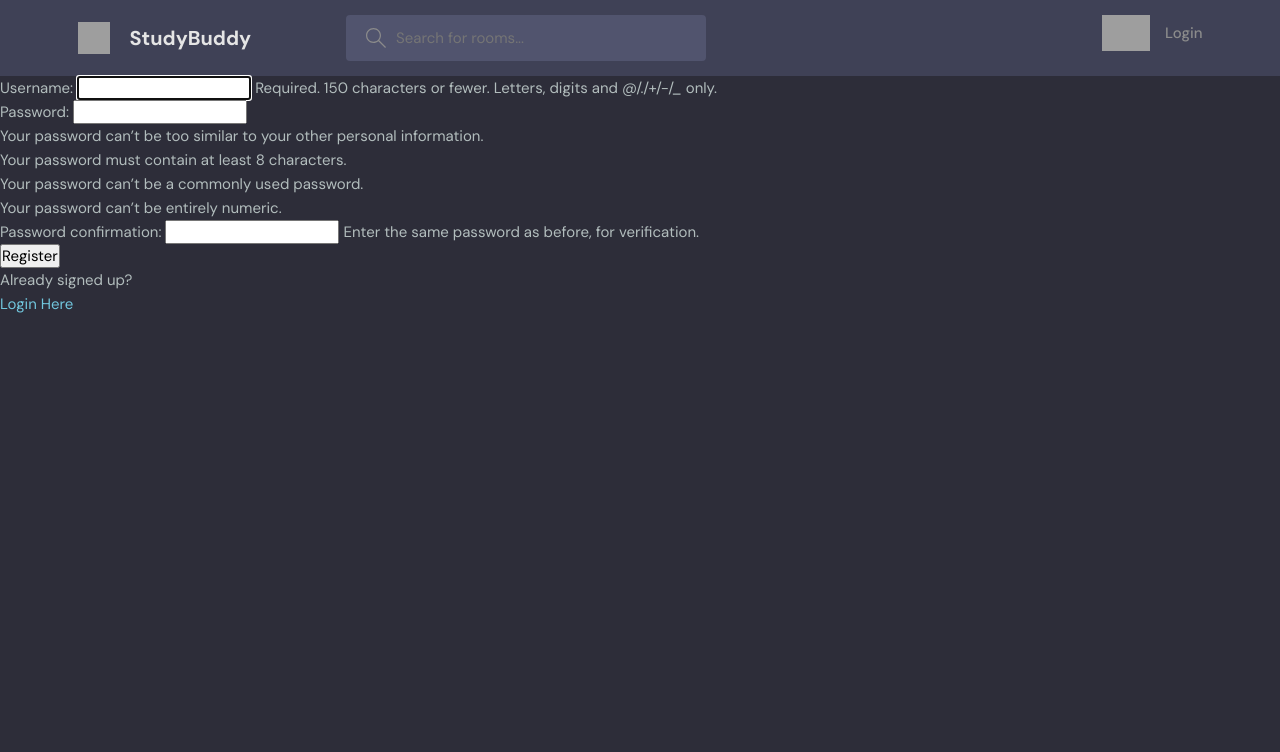
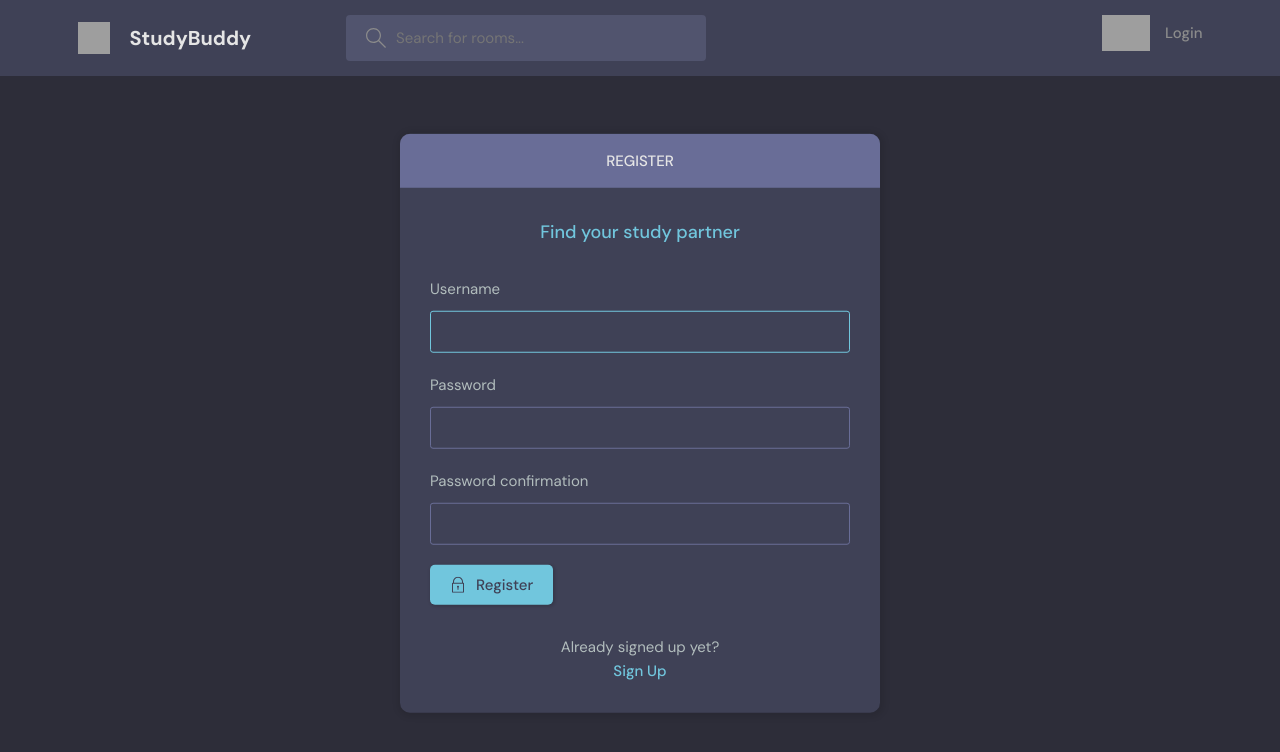
Before and after one commit to Muvva-Adityavardhan/Django-studyweb, a Django app: page /register/ in a window 1280 px wide. Shown: the top 752 px of the page. Run offline with Django 5.2, Linux system fonts and the light colour scheme; grey boxes are pictures that could not be loaded.

Commit message:
LOgin and Logout pages fixed

```diff
--- a/base/templates/base/login_register.html
+++ b/base/templates/base/login_register.html
@@ -2,35 +2,114 @@
 
 {% block content %}
 
-{%if page == 'login' %}
-<div>
-    <form method = "POST" action ="">
-        {% csrf_token %} <!-- this token is sent to avoid malicious attacks, send token with every form-->
-        <label>Username:</label>
-        <input type="text" name="username" placeholder="Enter Username" />
+    <main class="auth layout">
 
-        <label>Username:</label>
-        <input type="password" name="password" placeholder="Enter Password" />
+      {% if page == 'login' %}
+      <div class="container">
+        <div class="layout__box">
+          <div class="layout__boxHeader">
+            <div class="layout__boxTitle">
+              <h3>Login</h3>
+            </div>
+          </div>
+          <div class="layout__body">
+            <h2 class="auth__tagline">Find your study partner</h2>
 
-        <input type="submit" value="Login" />
-    </form>
+            <form class="form" action="" method = "POST">
+              {% csrf_token %}
+              <div class="form__group form__group">
+                <label for="room_name">Username</label>
+                <input id="username" name="username" type="text" placeholder="e.g. dennis_ivy" />
+              </div>
+              <div class="form__group">
+                <label for="password">Password</label>
+                <input
+                  id="password"
+                  name="password"
+                  type="password"
+                  placeholder="&bull;&bull;&bull;&bull;&bull;&bull;&bull;&bull;"
+                />
+              </div>
 
-    <p> Haven't signed up yet?</p>
-    <a href = "{% url 'register' %}">Register Here</a>
-</div>
+              <button class="btn btn--main" type="submit">
+                <svg
+                  version="1.1"
+                  xmlns="http://www.w3.org/2000/svg"
+                  width="32"
+                  height="32"
+                  viewBox="0 0 32 32"
+                >
+                  <title>lock</title>
+                  <path
+                    d="M27 12h-1v-2c0-5.514-4.486-10-10-10s-10 4.486-10 10v2h-1c-0.553 0-1 0.447-1 1v18c0 0.553 0.447 1 1 1h22c0.553 0 1-0.447 1-1v-18c0-0.553-0.447-1-1-1zM8 10c0-4.411 3.589-8 8-8s8 3.589 8 8v2h-16v-2zM26 30h-20v-16h20v16z"
+                  ></path>
+                  <path
+                    d="M15 21.694v4.306h2v-4.306c0.587-0.348 1-0.961 1-1.694 0-1.105-0.895-2-2-2s-2 0.895-2 2c0 0.732 0.413 1.345 1 1.694z"
+                  ></path>
+                </svg>
 
-{% else %}
+                Login
+              </button>
+            </form>
 
-<div>
-    <form method = "POST" action ="">
-        {% csrf_token %} <!-- this token is sent to avoid malicious attacks, send token with every form-->
-        {{form.as_p}} <!-- .as_p will wrap a paragraph around each value-->
-        <input type="submit" value="Register" />
-    </form>
+            <div class="auth__action">
+              <p>Haven't signed up yet?</p>
+              <a href="{% url 'register' %}" class="btn btn--link">Sign Up</a>
+            </div>
+          </div>
+        </div>
+      </div>
+      {% else %}
+      <div class="container">
+        <div class="layout__box">
+          <div class="layout__boxHeader">
+            <div class="layout__boxTitle">
+              <h3>Register</h3>
+            </div>
+          </div>
+          <div class="layout__body">
+            <h2 class="auth__tagline">Find your study partner</h2>
 
-    <p> Already signed up?</p>
-    <a href = "{% url 'login' %}">Login Here</a>
+            <form class="form" action="" method = "POST">
+              {% csrf_token %}
+              {% for field in form %}
+              <div class="form__group form__group">
+                <label for="room_name">{{field.label}}</label>
+                {{field}}
+              </div>
+              {% endfor %}
 
-</div>
-{% endif %}
+
+
+              <button class="btn btn--main" type="submit">
+                <svg
+                  version="1.1"
+                  xmlns="http://www.w3.org/2000/svg"
+                  width="32"
+                  height="32"
+                  viewBox="0 0 32 32"
+                >
+                  <title>lock</title>
+                  <path
+                    d="M27 12h-1v-2c0-5.514-4.486-10-10-10s-10 4.486-10 10v2h-1c-0.553 0-1 0.447-1 1v18c0 0.553 0.447 1 1 1h22c0.553 0 1-0.447 1-1v-18c0-0.553-0.447-1-1-1zM8 10c0-4.411 3.589-8 8-8s8 3.589 8 8v2h-16v-2zM26 30h-20v-16h20v16z"
+                  ></path>
+                  <path
+                    d="M15 21.694v4.306h2v-4.306c0.587-0.348 1-0.961 1-1.694 0-1.105-0.895-2-2-2s-2 0.895-2 2c0 0.732 0.413 1.345 1 1.694z"
+                  ></path>
+                </svg>
+
+                Register
+              </button>
+            </form>
+
+            <div class="auth__action">
+              <p>Already signed up yet?</p>
+              <a href="{% url 'login' %}" class="btn btn--link">Sign Up</a>
+            </div>
+          </div>
+        </div>
+      </div>
+      {% endif %}
+    </main>
+
 {% endblock content %}
```
Also changed, not shown: base/templates/base/login_register_old.html (added, +36 -0 lines), theme/login.html (deleted, +0 -118 lines), db.sqlite3.
